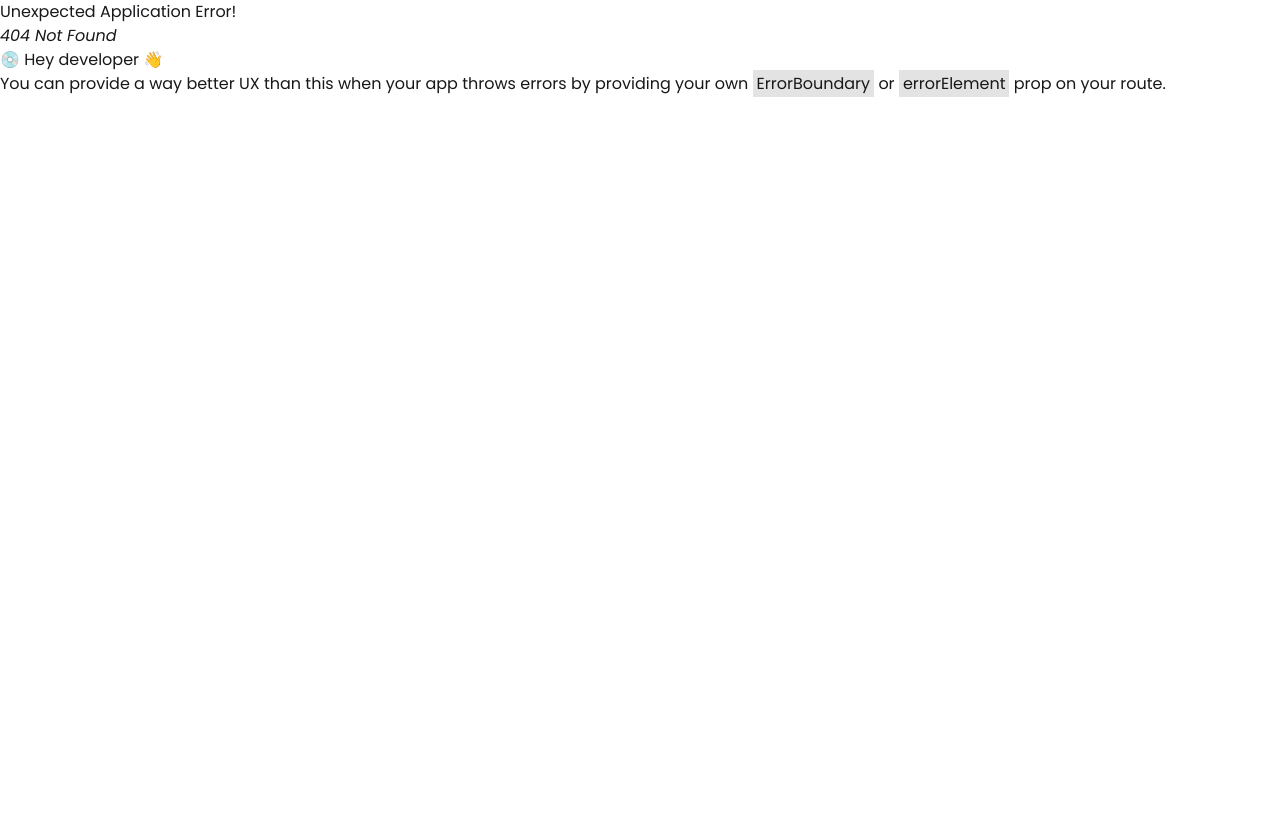
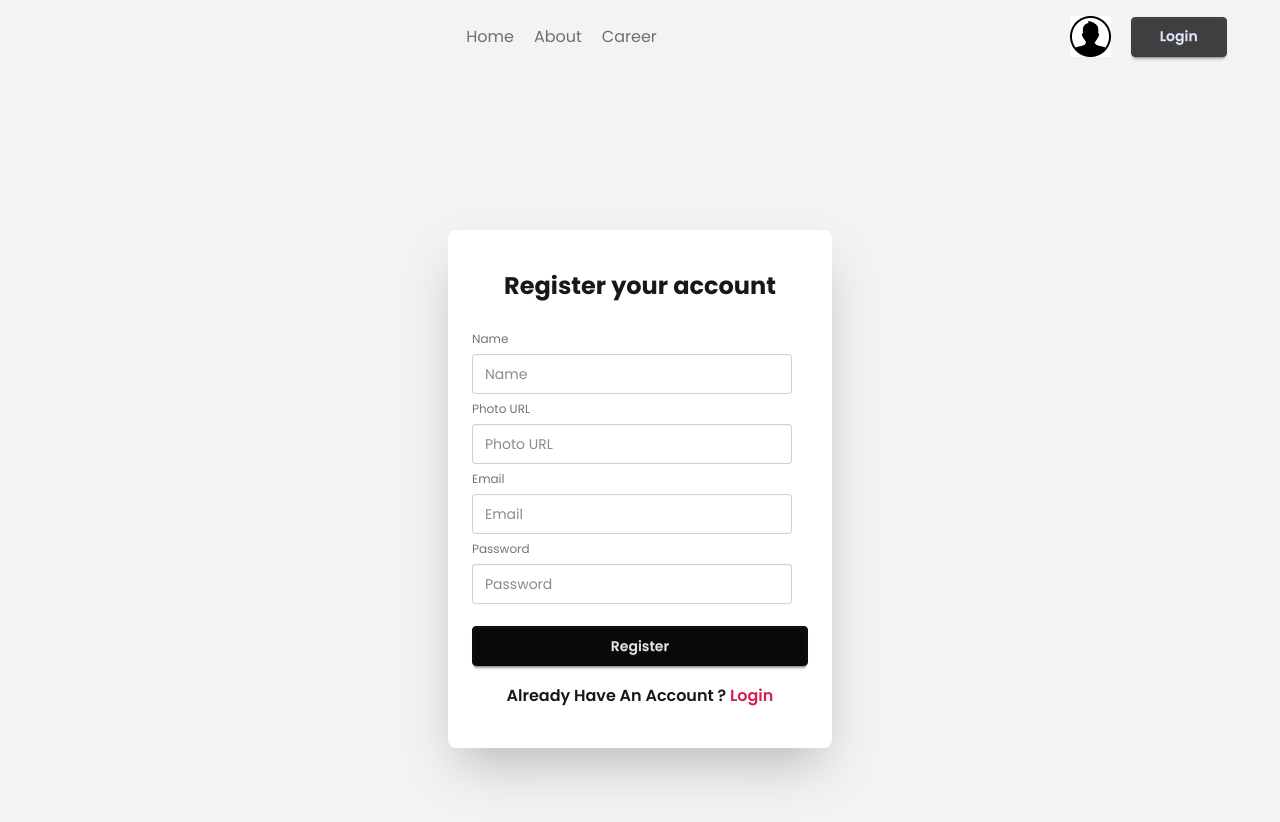
Before and after one commit to mdraisul1/dragon-news-coding, a React (Vite) app: page /auth/register in a window 1280 px wide. Before the commit this address had no page. Shown: the top 822 px of the page. Before the commit the page ends 800 px from the top, so only its background shows below. Built offline with nearby package versions, Linux system fonts and the light colour scheme.

Commit message:
login and register form layout define

```diff
--- /dev/null
+++ b/src/Pages/Login.jsx
@@ -0,0 +1,31 @@
+import React from 'react'
+import { Link } from 'react-router';
+
+const Login = () => {
+  return (
+    <div className="flex justify-center min-h-screen items-center">
+      <div className="card bg-base-100 w-full max-w-sm shrink-0 shadow-2xl">
+        <div className="card-body">
+          <h2 className="text-center font-bold text-3xl py-4">
+            Login your account
+          </h2>
+          <fieldset className="fieldset">
+            <label className="label">Email</label>
+            <input type="email" className="input" placeholder="Email" />
+            <label className="label">Password</label>
+            <input type="password" className="input" placeholder="Password" />
+            <div>
+              <a className="link link-hover">Forgot password?</a>
+            </div>
+            <button className="btn btn-neutral mt-4">Login</button>
+            <p className='font-semibold text-center py-3 text-[16px]'>
+              Dont’t Have An Account ? <Link to={'/auth/register'} className='text-secondary font-semibold hover:underline'>Register</Link>
+            </p>
+          </fieldset>
+        </div>
+      </div>
+    </div>
+  );
+}
+
+export default Login
--- /dev/null
+++ b/src/Pages/Register.jsx
@@ -0,0 +1,46 @@
+import React from 'react'
+import { Link } from 'react-router';
+
+const Register = () => {
+  return (
+    <div className="flex justify-center min-h-screen items-center">
+      <div className="card bg-base-100 w-full max-w-sm shrink-0 shadow-2xl">
+        <div className="card-body">
+          <h2 className="text-center font-bold text-2xl py-4">
+            Register your account
+          </h2>
+          <form className="fieldset">
+            {/* name  */}
+            <label className="label">Name</label>
+            <input type="text" className="input" placeholder="Name" />
+
+            {/* Photo url  */}
+            <label className="label">Photo URL</label>
+            <input type="text" className="input" placeholder="Photo URL" />
+
+            {/* email  */}
+            <label className="label">Email</label>
+            <input type="email" className="input" placeholder="Email" />
+
+            {/* password */}
+            <label className="label">Password</label>
+            <input type="password" className="input" placeholder="Password" />
+
+            <button className="btn btn-neutral mt-4">Register</button>
+            <p className="font-semibold text-center py-3 text-[16px]">
+              Already Have An Account ?{" "}
+              <Link
+                to={"/auth/login"}
+                className="text-secondary font-semibold hover:underline"
+              >
+                Login
+              </Link>
+            </p>
+          </form>
+        </div>
+      </div>
+    </div>
+  );
+}
+
+export default Register
--- a/src/components/Navbar.jsx
+++ b/src/components/Navbar.jsx
@@ -1,5 +1,5 @@
 import React from 'react'
-import { NavLink } from 'react-router'
+import { Link, NavLink } from 'react-router'
 import user from "../assets/user.png";
 
 const Navbar = () => {
@@ -13,7 +13,7 @@
         </div>
         <div className='flex items-center gap-5'>
             <img src={user} alt="" />
-            <button className='btn btn-primary px-7'>Login</button>
+            <Link to={'/auth/login'} className='btn btn-primary px-7'>Login</Link>
         </div>
     </div>
   )
--- /dev/null
+++ b/src/layouts/AuthLayouts.jsx
@@ -0,0 +1,18 @@
+import React from 'react'
+import Navbar from '../components/Navbar'
+import { Outlet } from 'react-router';
+
+const AuthLayouts = () => {
+  return (
+    <div className="bg-base-200 min-h-screen">
+      <header className="w-11/12 mx-auto pt-4">
+        <Navbar></Navbar>
+      </header>
+      <main className='w-11/12 mx-auto py-8'>
+        <Outlet></Outlet>
+      </main>
+    </div>
+  );
+}
+
+export default AuthLayouts
--- a/src/routes/routes.jsx
+++ b/src/routes/routes.jsx
@@ -2,6 +2,9 @@
 import HomeLayouts from "../layouts/HomeLayouts";
 import Home from "../Pages/Home";
 import CategoryNews from "../Pages/CategoryNews";
+import AuthLayouts from "../layouts/AuthLayouts";
+import Login from "../Pages/Login";
+import Register from "../Pages/Register";
 
 const router = createBrowserRouter([
   {
@@ -19,6 +22,20 @@
       },
     ],
   },
+  {
+    path: "/auth",
+    Component: AuthLayouts,
+    children: [
+      {
+        path: "/auth/login",
+        Component: Login,
+      },
+      {
+        path: "/auth/register",
+        Component: Register,
+      }
+    ],
+  }
 ]);
 
 export default router;
```
